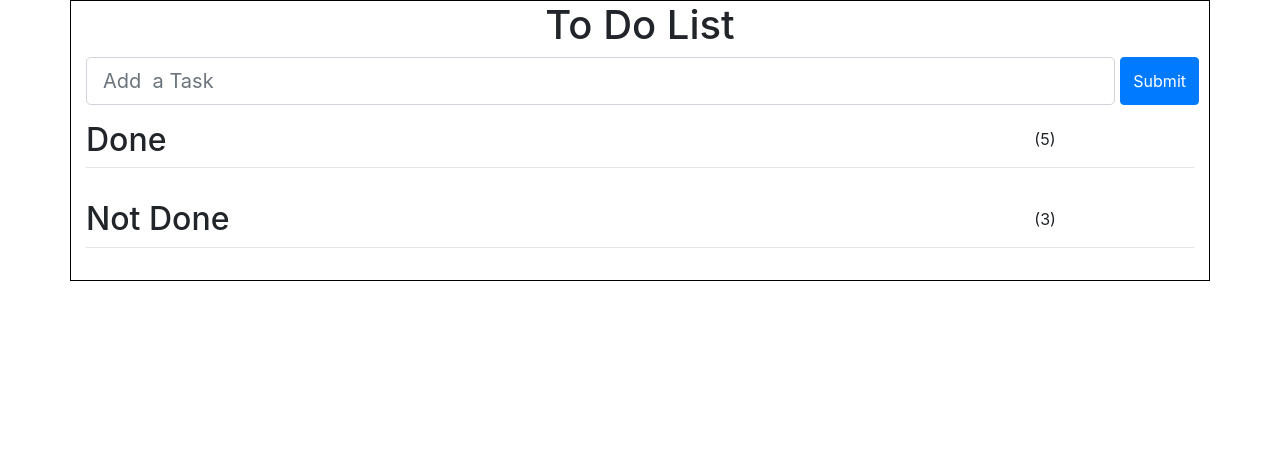
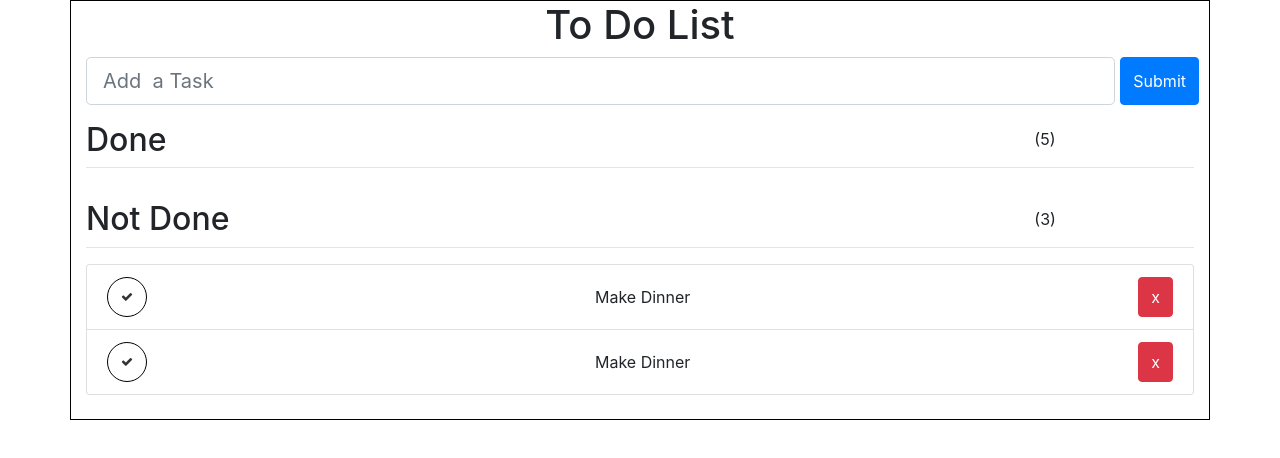
Before and after one commit to j-nathanson/todo-list, a website: page index.html in a window 1280 px wide. Drawn offline with nearby package versions, Linux system fonts and the light colour scheme.

Commit message:
created a prototype list item to add v1

```diff
--- a/index.html
+++ b/index.html
@@ -51,8 +51,20 @@
         </div>
     </div>
     <hr class="mt-0">
-    <div class="row" id="todoNotDone">
-        <ul class="list-not-done"></ul>
+
+    <div id="todoNotDone">
+        <ul class="list-not-done list-group mb-4">
+            <li class="list-group-item d-flex justify-content-between">
+                <button type="button" class="btn btn-empty btn-circle "><i class="fa fa-check"></i></button>
+                <p class="my-auto"> Make Dinner</p>
+                <button type="button" class="btn btn-danger btn ">x</button>
+            </li>
+            <li class="list-group-item d-flex justify-content-between">
+                <button type="button" class="btn btn-empty btn-circle "><i class="fa fa-check"></i></button>
+                <p class="my-auto"> Make Dinner</p>
+                <button type="button" class="btn btn-danger btn ">x</button>
+            </li>
+        </ul>
     </div>
 
 </div>
--- a/style.css
+++ b/style.css
@@ -1,3 +1,19 @@
 .container{
     border: 1px solid black;
 }
+
+.btn-circle {
+    width: 40px;
+    height: 40px;
+    padding: 6px 0px;
+    border-radius: 20px;
+    text-align: center;
+    font-size: 12px;
+    line-height: 1.42857;
+}
+
+.btn-empty{
+    color: #333;
+    background-color: #fff;
+    border-color: black;
+}
```
